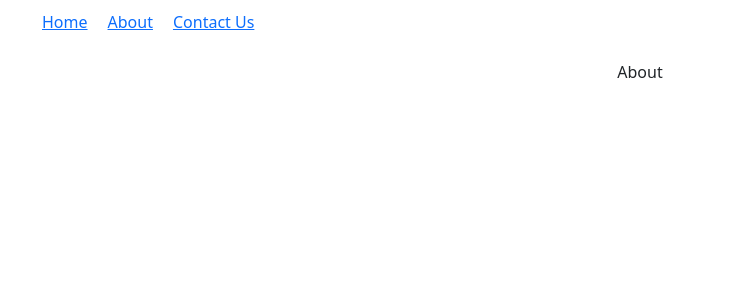
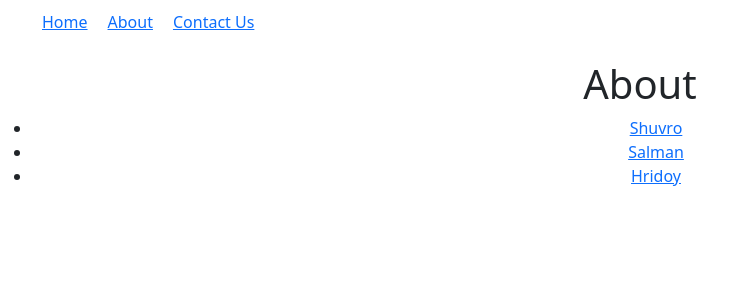
Before and after one commit to nureazambd/learn-reactjs-code-with-nur-step-by-step, a React (Create React App) app: page /about in a window 1280 px wide. Shown: the top 300 px of the page, without its empty margins (0-745 px from the left). Built offline with nearby package versions, Linux system fonts and the light colour scheme.

Commit message:
dynamic Routing with params

```diff
--- a/src/App.js
+++ b/src/App.js
@@ -7,6 +7,7 @@ import About from './components/About';
 import Contact from './components/Contact';
 import NavBar from './components/NavBar';
 import Page404 from './components/Page404';
+import User from './components/User';
 
 
 function App() {
@@ -19,6 +20,7 @@ function App() {
         <Route path='/about' element={<About/>}/>
         <Route path='/contact' element={<Contact/>}/>
         <Route path='/*' element={<Page404/>}/>
+        <Route path='/user/:name' element={<User/>}/>
         {/* <Route path='/*' element={<Navigate to="/"/>}/> */}
 
       </Routes>
--- a/src/components/About.jsx
+++ b/src/components/About.jsx
@@ -1,7 +1,15 @@
 import React from 'react'
+import { Link } from 'react-router-dom'
 
 export default function About() {
   return (
-    <div>About</div>
+    <div>
+      <h1>About</h1>
+      <ul>
+        <li><Link to='/user/shuvro'>Shuvro</Link></li>
+        <li><Link to='/user/salman'>Salman</Link></li>
+        <li><Link to='/user/hridoy'>Hridoy</Link></li>
+      </ul>
+    </div>
   )
 }
--- /dev/null
+++ b/src/components/User.jsx
@@ -0,0 +1,12 @@
+import React from 'react'
+import { useParams } from 'react-router-dom'
+
+export default function User() {
+    const params = useParams();
+    const {name} = params;
+  return (
+    <div>
+        <h1>Hello {name} How Are You</h1>
+    </div>
+  )
+}
```
